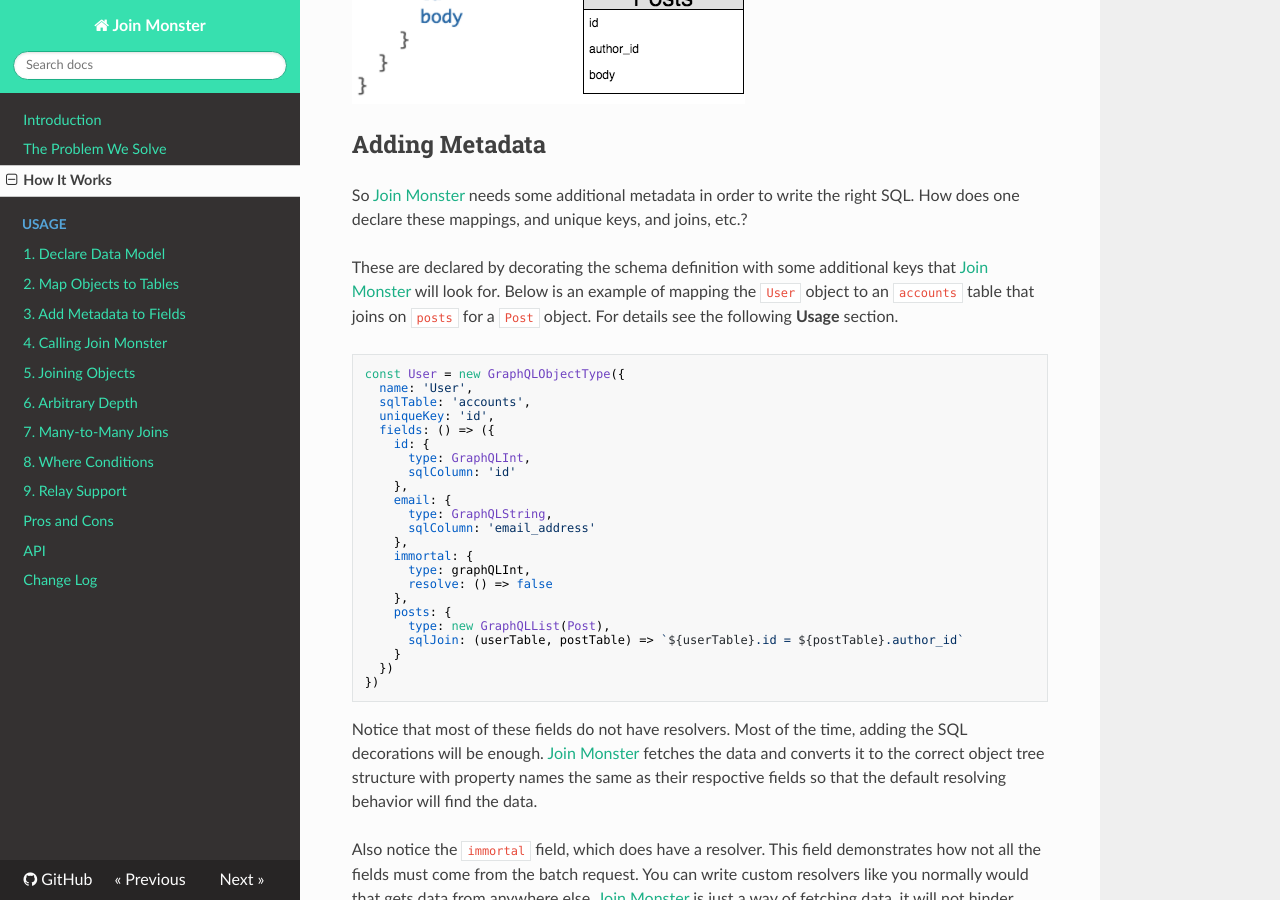
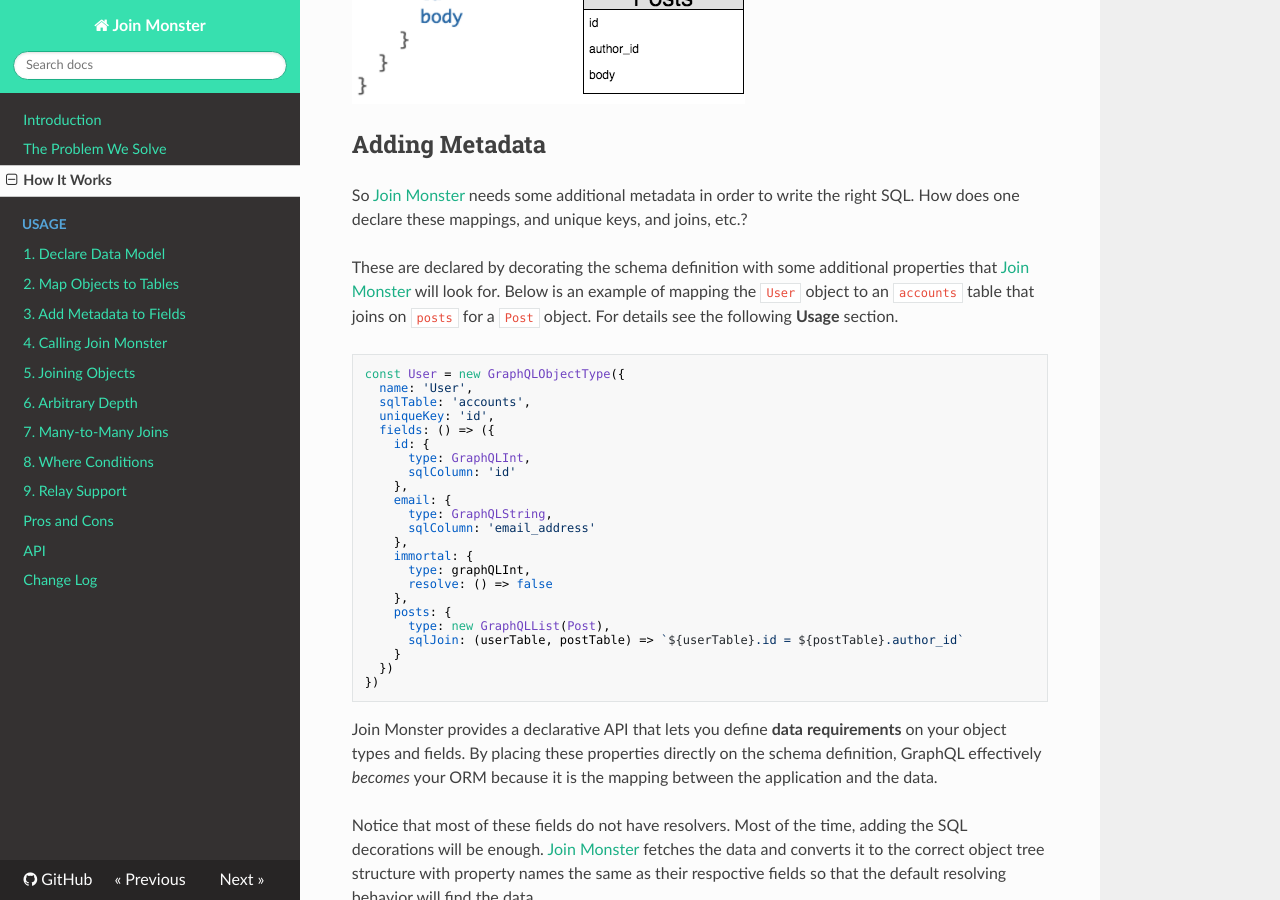
Before and after one commit to join-monster/join-monster, an MkDocs documentation site: the page built from docs/how-it-works.md, in a window 1280 px wide and 900 px high, scrolled down 1204 px. Built offline with MkDocs 1.6.1, drawn with Linux system fonts in a browser that asks for light colours; nearby versions of some CDN libraries; old or Windows-style settings are respelled for this version of MkDocs.

````diff
--- a/docs/how-it-works.md
+++ b/docs/how-it-works.md
@@ -19,7 +19,7 @@ If one table's object type is nested as a field within another table's object ty
 
 So [Join Monster](https://github.com/stems/join-monster) needs some additional metadata in order to write the right SQL. How does one declare these mappings, and unique keys, and joins, etc.?
 
-These are declared by decorating the schema definition with some additional keys that [Join Monster](https://github.com/stems/join-monster) will look for. Below is an example of  mapping the `User` object to an `accounts` table that joins on `posts` for a `Post` object. For details see the following **Usage** section.
+These are declared by decorating the schema definition with some additional properties that [Join Monster](https://github.com/stems/join-monster) will look for. Below is an example of  mapping the `User` object to an `accounts` table that joins on `posts` for a `Post` object. For details see the following **Usage** section.
 
 ```javascript
 const User = new GraphQLObjectType({
@@ -47,6 +47,8 @@ const User = new GraphQLObjectType({
 })
 ```
 
+Join Monster provides a declarative API that lets you define **data requirements** on your object types and fields. By placing these properties directly on the schema definition, GraphQL effectively *becomes* your ORM because it is the mapping between the application and the data.
+
 Notice that most of these fields do not have resolvers. Most of the time, adding the SQL decorations will be enough. [Join Monster](https://github.com/stems/join-monster) fetches the data and converts it to the correct object tree structure with property names the same as their respoctive fields so that the default resolving behavior will find the data.
 
 Also notice the `immortal` field, which does have a resolver. This field demonstrates how not all the fields must come from the batch request. You can write custom resolvers like you normally would that gets data from anywhere else. [Join Monster](https://github.com/stems/join-monster) is just a way of fetching data, it will not hinder your ability to write your resolvers. You can also have your fields get data fron a column *and* apply a resolver to modify, format, or extend the data.
````
Also changed, not shown: README.md (+5 -3 lines), docs/data-model.md (+1 -1 lines), docs/index.md (+4 -0 lines), docs/relay.md (+1 -1 lines), 2 other files.
